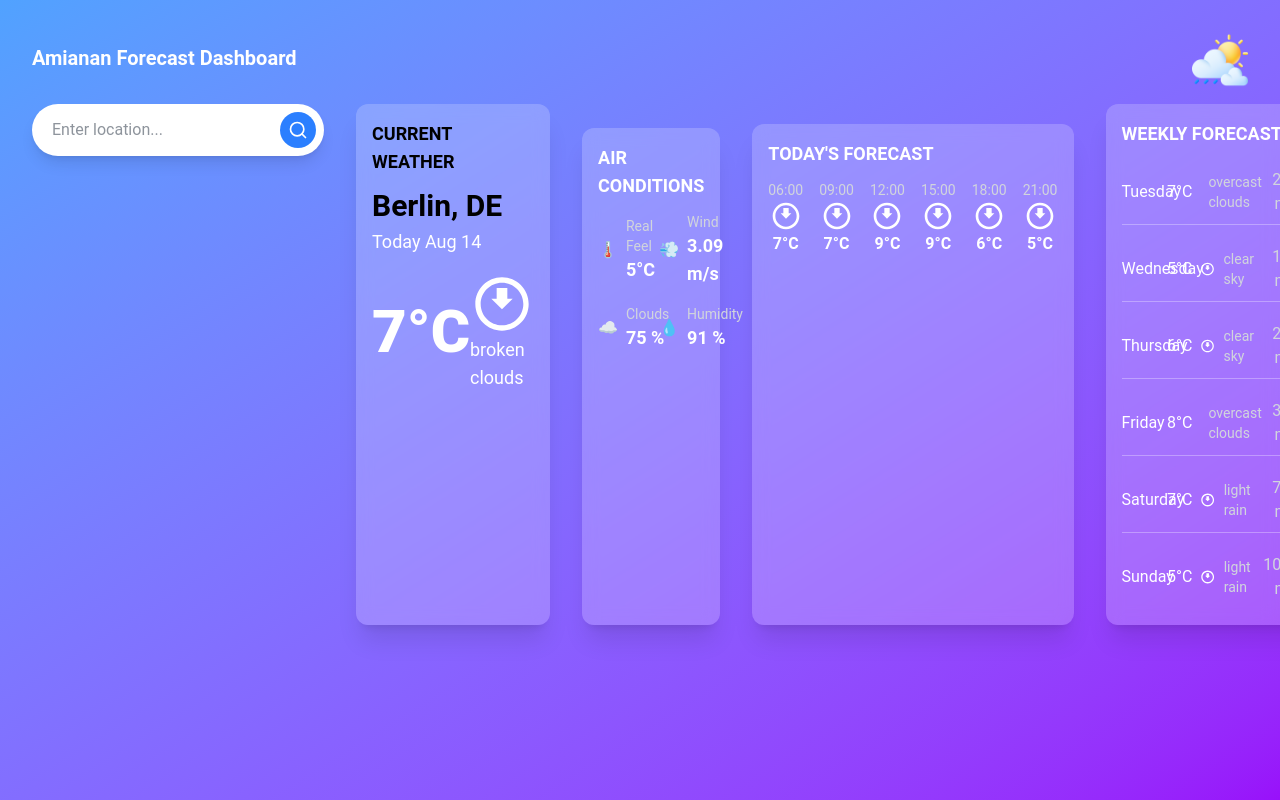
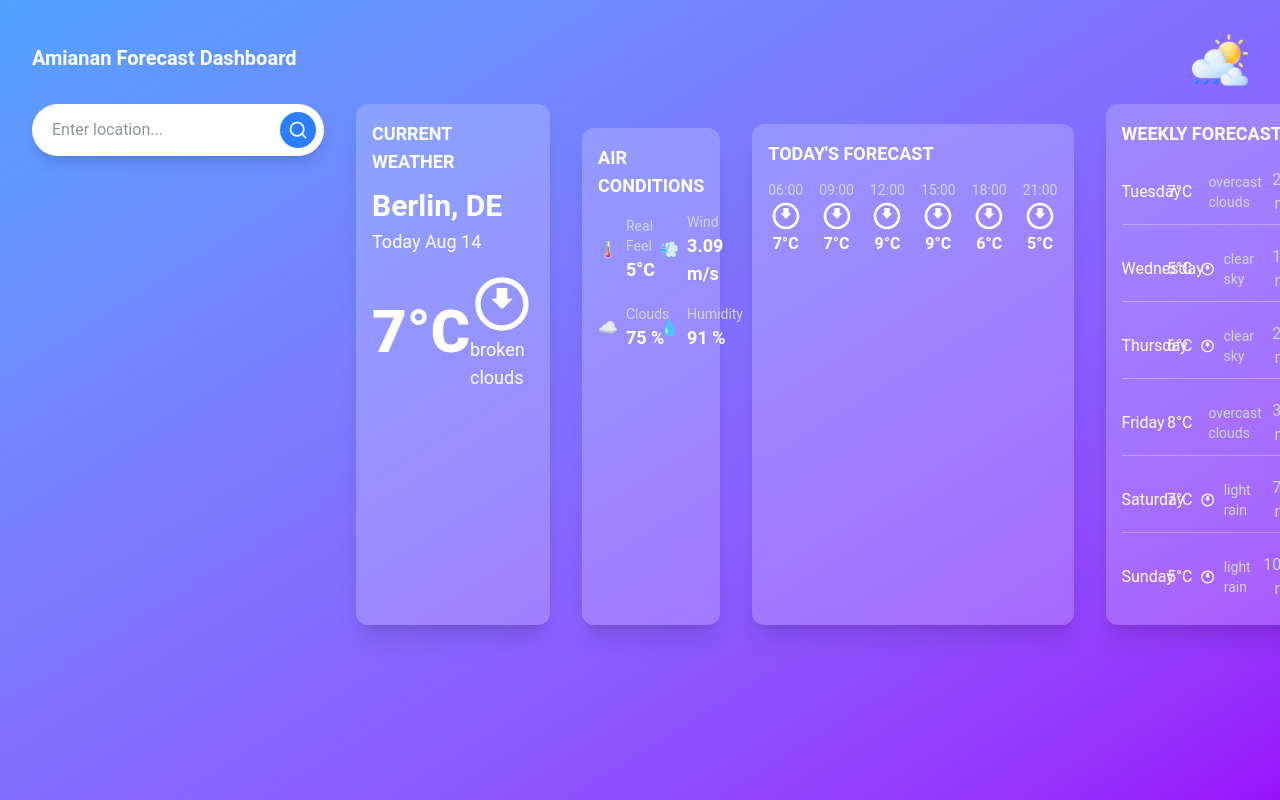
Before and after one commit to zjsan/ilocos-norte-weather-app, a React (Vite) app in the folder ilocos-weather-app/: page /dashboard in a window 1280 px wide. Shown: the top 800 px of the page. Built offline with nearby package versions, Linux system fonts and the light colour scheme; no server answers.

Commit message:
Update Dashboard.jsx

```diff
--- a/ilocos-weather-app/src/components/Dashboard.jsx
+++ b/ilocos-weather-app/src/components/Dashboard.jsx
@@ -143,10 +143,10 @@ export const Dashboard = ({ weather }) => {
 
         {/* Current Weather Card */}
         <div className="bg-white/20 rounded-xl p-4 shadow-xl backdrop-blur-sm">
-          <h3 className="text-lg font-semibold mb-3 text-black">
+          <h3 className="text-lg font-semibold mb-3 text-white">
             CURRENT WEATHER
           </h3>
-          <p className="text-3xl font-bold mb-1 text-black">
+          <p className="text-3xl font-bold mb-1 text-white">
             {displayWeather.location}
           </p>
           <p className="text-lg mb-4">
```
